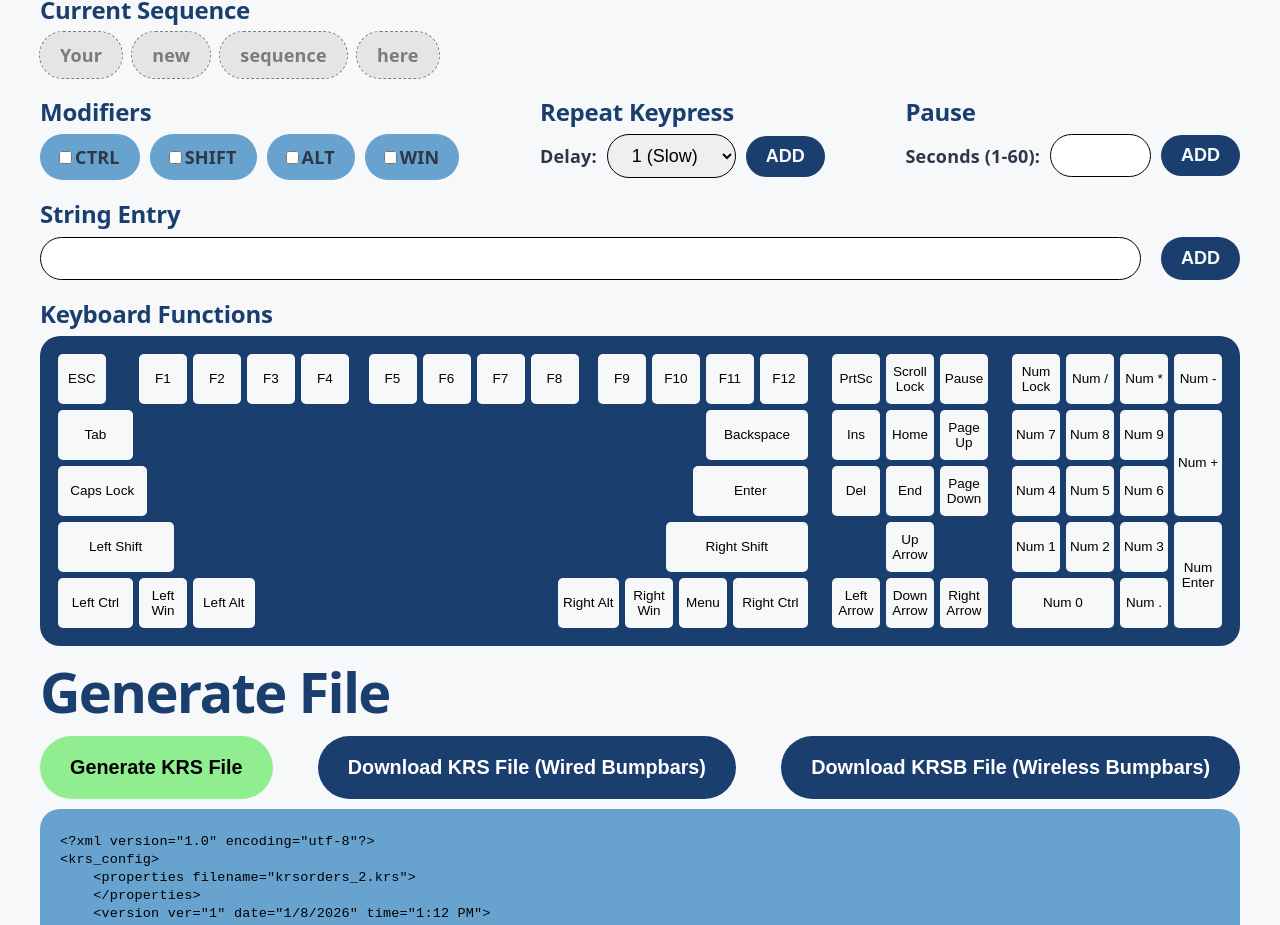
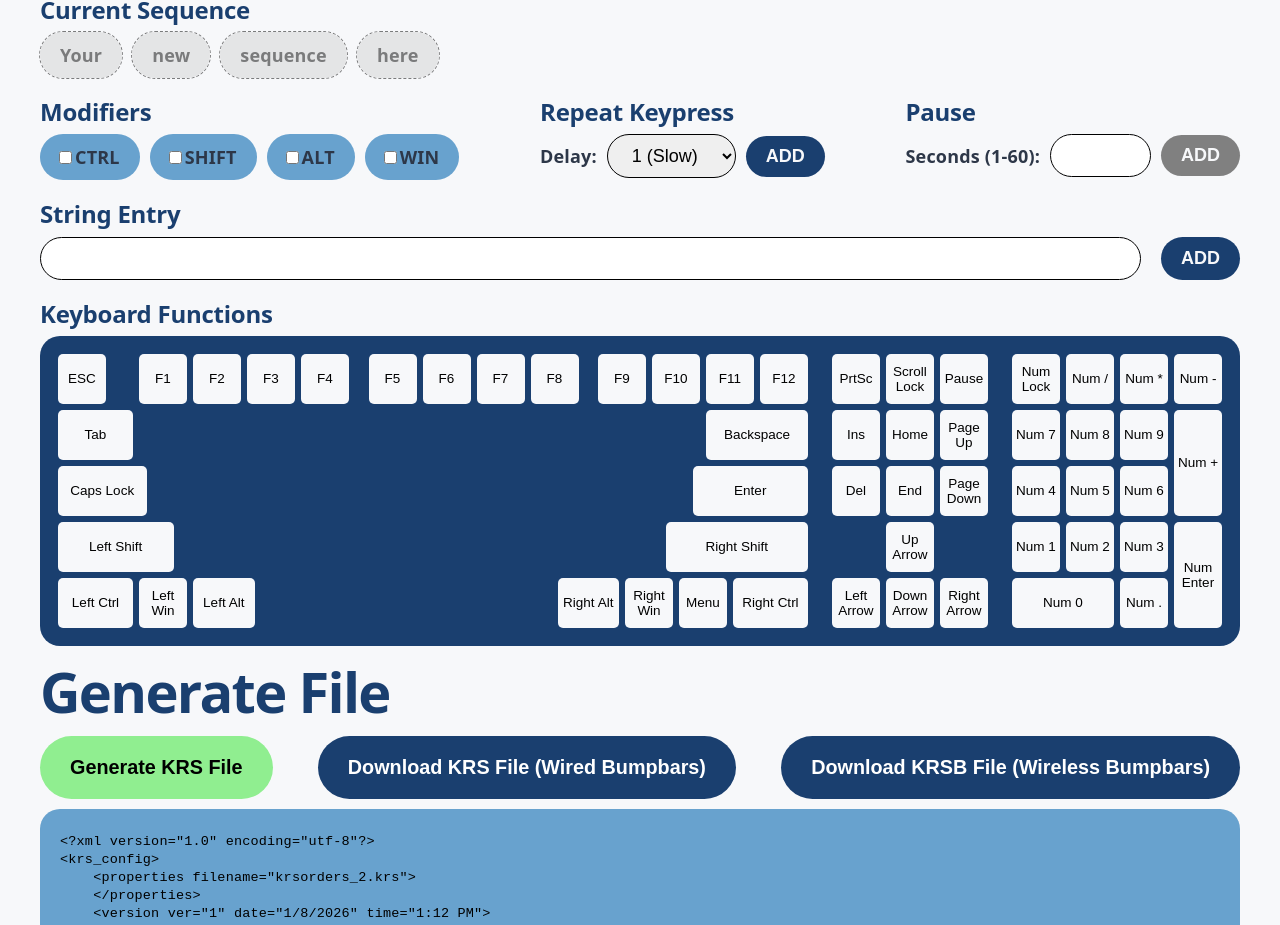
Before and after one commit to reecejpetty/krs-configurator, a React (Vite) app: page / in a window 1280 px wide. Shown: the part 854-1779 px from the top of the page. Built offline with nearby package versions, Linux system fonts and the light colour scheme.

Commit message:
Disable Add Pause button when empty or value above or below requirements

```diff
--- a/src/components/SequenceBuilder/SequenceBuilder.jsx
+++ b/src/components/SequenceBuilder/SequenceBuilder.jsx
@@ -189,10 +189,14 @@ function AddPause() {
 
   const handleSubmit = (e) => {
     e.preventDefault();
-    sequenceDispatch({
-      type: "added",
-      text: `[PAUSE: ${pause}]`
-    })
+    if (pause === "" || pause === 0 || pause > 60) {
+      return
+    } else {
+      sequenceDispatch({
+        type: "added",
+        text: `[PAUSE: ${pause}]`
+      })
+    }
   }
 
   return (
@@ -203,7 +207,10 @@ function AddPause() {
         <div>
           <input id="pause" type="number" min="1" max="60" value={pause} onChange={(e) => setPause(e.target.value)} />
         </div>
-        <button type="submit" className={styles.addButton}>ADD</button>
+        <button
+          type="submit"
+          className={(pause !== "" && pause > 0 && pause <= 60) ? styles.addButton : `${styles.addButton} ${styles.disabled}` }
+        >ADD</button>
       </form>
     </div>
   )
```
